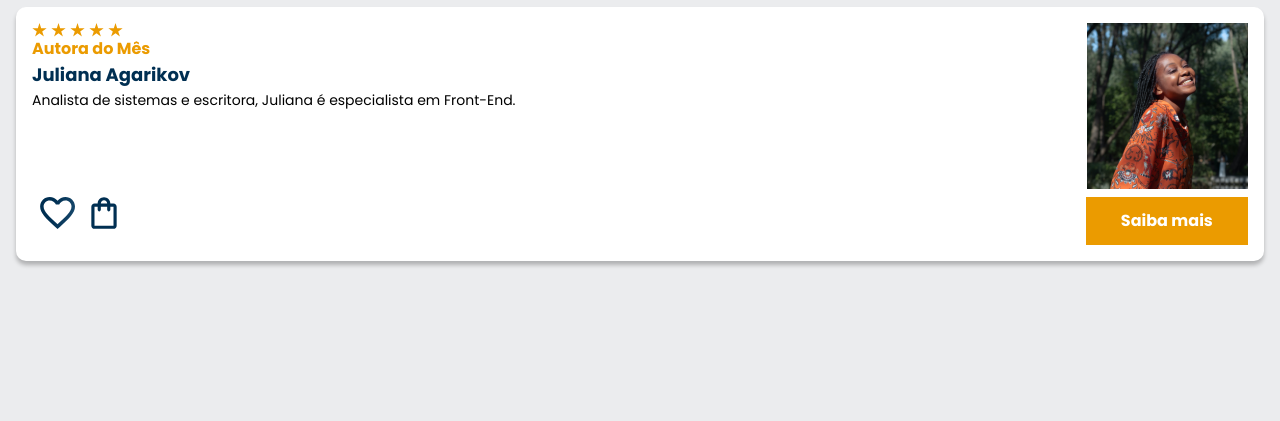
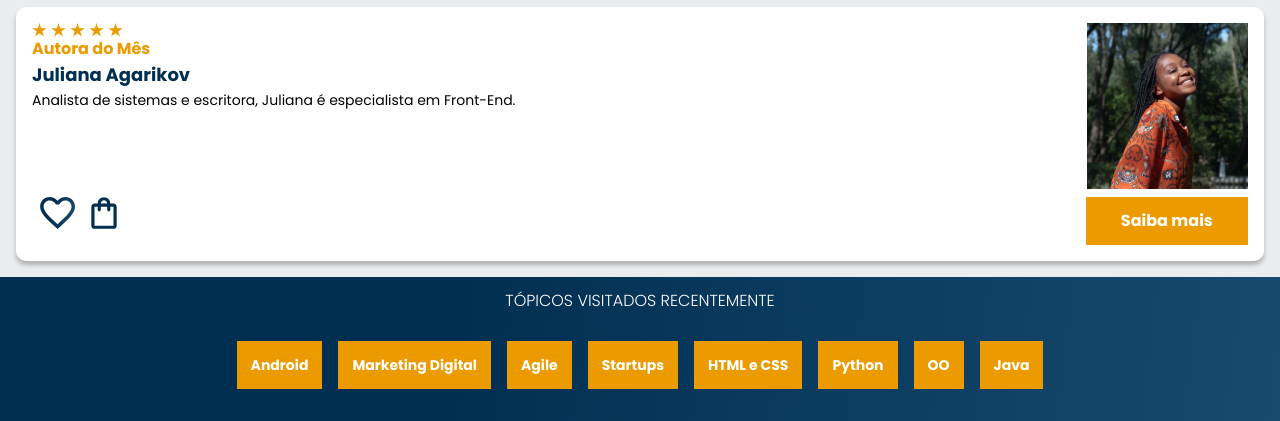
Before and after one commit to Jhonnata-Virginio/AluraBooks, a plain HTML site: page index.html in a window 1280 px wide. Shown: the part 1916-2337 px from the top of the page. Before the commit the page ends 2193 px from the top, so only its background shows below. Drawn offline with nearby package versions, Linux system fonts and the light colour scheme.

Commit message:
STARTING FOURTH SECTION; CREATING TOPICS AND STYLIZING

```diff
--- a/index.html
+++ b/index.html
@@ -310,6 +310,64 @@
 
             </section>
 
+            <section class="topicos">
+
+                <h2 class="topicos__titulo">TÓPICOS VISITADOS RECENTEMENTE</h2>
+
+                <ul class="topicos__lista">
+
+                    <li class="topicos__item">
+
+                        <a href="#" class="topicos__link">Android</a>
+
+                    </li>
+
+                    <li class="topicos__item">
+
+                        <a href="#" class="topicos__link">Marketing Digital</a>
+
+                    </li>
+
+                    <li class="topicos__item">
+
+                        <a href="#" class="topicos__link">Agile</a>
+
+                    </li>
+
+                    <li class="topicos__item">
+
+                        <a href="#" class="topicos__link">Startups</a>
+
+                    </li>
+
+                    <li class="topicos__item">
+
+                        <a href="#" class="topicos__link">HTML e CSS</a>
+
+                    </li>
+
+                    <li class="topicos__item">
+
+                        <a href="#" class="topicos__link">Python</a>
+
+                    </li>
+
+                    <li class="topicos__item">
+
+                        <a href="#" class="topicos__link">OO</a>
+
+                    </li>
+
+                    <li class="topicos__item">
+
+                        <a href="#" class="topicos__link">Java</a>
+
+                    </li>
+
+                </ul>
+
+            </section>
+
         </main>
 
         <footer></footer>
--- a/styles/styles.css
+++ b/styles/styles.css
@@ -5,7 +5,7 @@
 @import url(../styles/header.css);
 @import url(../styles/banner.css);
 @import url(../styles/carrossel.css);
-
+@import url(../styles/topicos.css);
 
 :root {
     --cor-de-fundo: #EBECEE;
--- /dev/null
+++ b/styles/topicos.css
@@ -0,0 +1,30 @@
+.topicos {
+    background: var(--azul-degrade);
+    text-align: center;
+    padding: 1em 0;
+}
+
+.topicos__titulo {
+    color: var(--branco);
+    font-weight: 300;
+    margin-bottom: 1em;
+}
+
+.topicos__lista {
+    display: flex;
+    flex-wrap: wrap;
+    justify-content: center;
+}
+
+.topicos__item {
+    margin: 2em 0.5em;
+}
+
+.topicos__link {
+    color: var(--branco);
+    padding: 1em;
+    background-color: var(--laranja);
+    text-decoration: none;
+    font-size: 14px;
+    font-weight: 700;
+}
```
